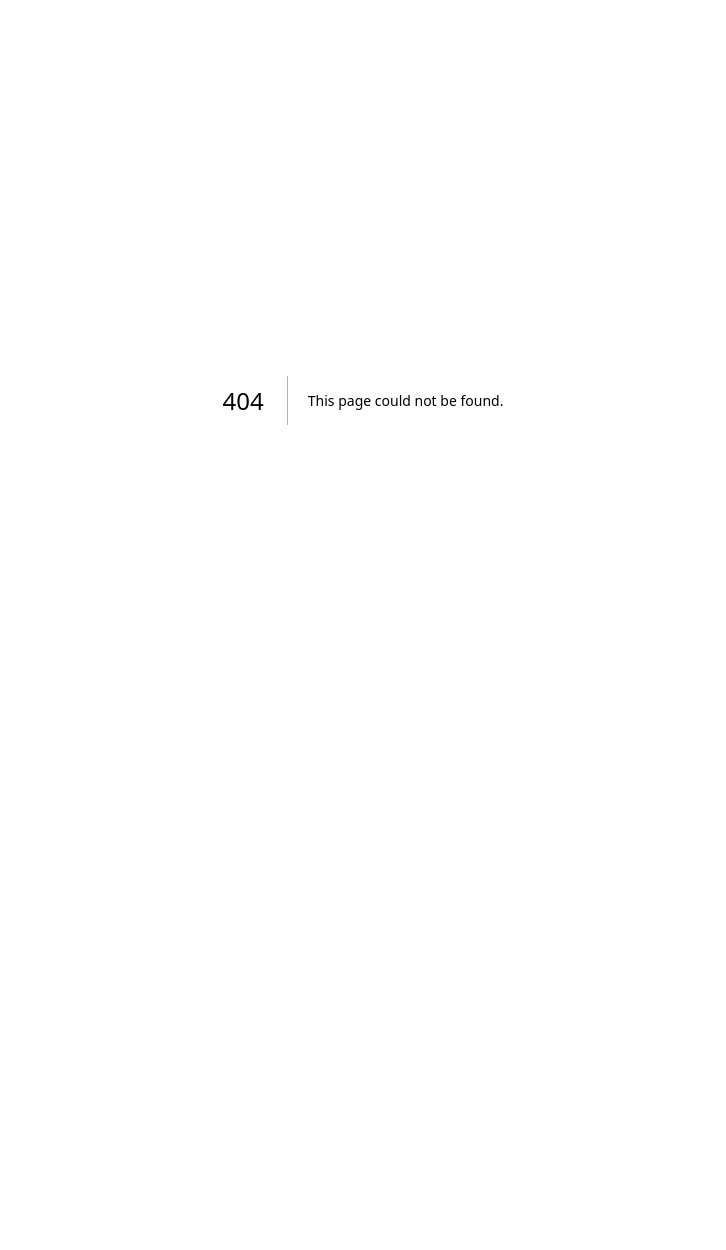
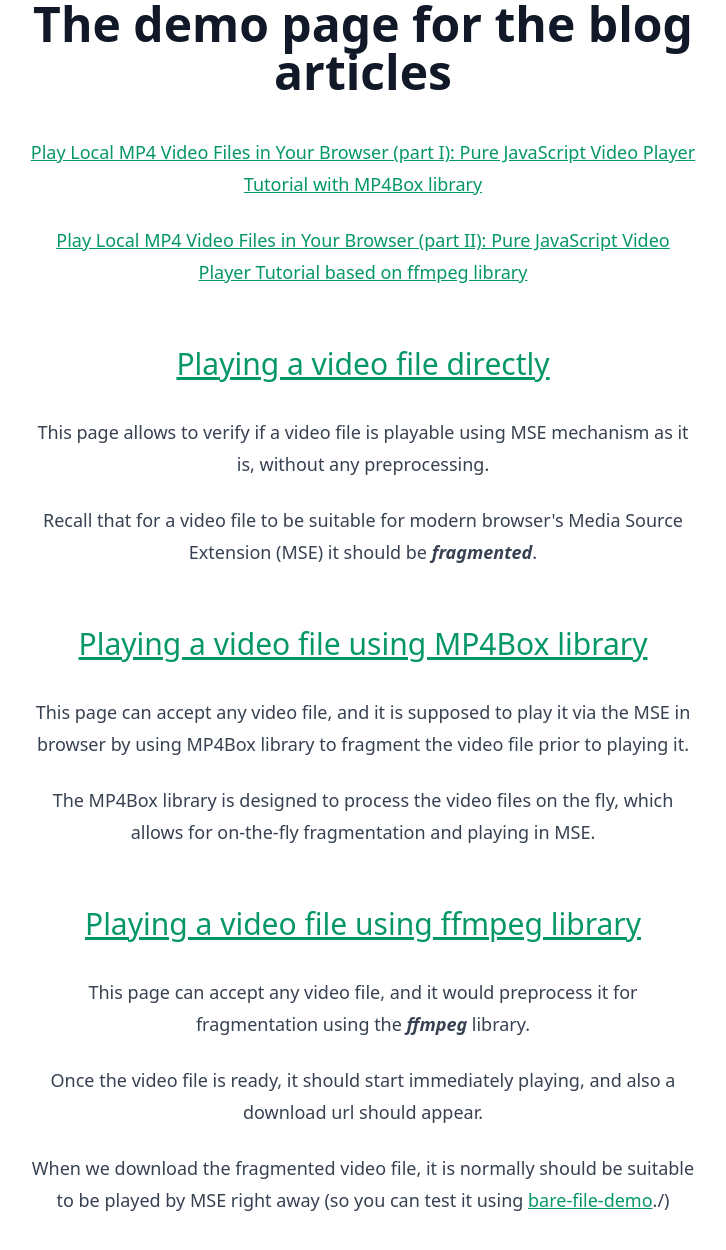
Before and after one commit to epanikas/pure-javascript-video-player-for-local-video-files, a Next.js app: page / in a window 1280 px wide. Before the commit this address had no page. Shown: the top 1250 px of the page, without its empty margins (277-1003 px from the left). Before the commit the page ends 800 px from the top, so only its background shows below. Built offline with nearby package versions, Linux system fonts and the light colour scheme.

Commit message:
added main page with links

```diff
--- /dev/null
+++ b/src/app/page.tsx
@@ -0,0 +1,61 @@
+import {JSX} from "react";
+
+export default function TestPlayVideoSegmented(): JSX.Element {
+
+    return (
+        <div className={"container text-center prose prose-emerald prose-lg dark:prose-invert mx-auto mb-10"}>
+            <h1>The demo page for the blog articles</h1>
+
+            <p>
+                <a href={"https://epanikas.hashnode.dev/play-local-mp4-video-files-in-your-browser-pure-javascript-video-player-tutorial"}>
+                    Play Local MP4 Video Files in Your Browser (part I): Pure JavaScript Video Player Tutorial with MP4Box library
+                </a>
+            </p>
+
+            <p>
+                <a href={"https://epanikas.hashnode.dev/play-local-mp4-video-files-in-your-browser-part-ii-pure-javascript-video-player-tutorial-based-on-ffmpeg-library"}>
+                    Play Local MP4 Video Files in Your Browser (part II): Pure JavaScript Video Player Tutorial based on ffmpeg library
+                </a>
+            </p>
+
+            <h2><a href={"/bare-file-demo"}>Playing a video file directly</a></h2>
+
+            <p>
+                This page allows to verify if a video file is playable using MSE mechanism as it is, without any preprocessing.
+            </p>
+
+            <p>
+                Recall that for a video file to be suitable for modern browser's Media Source Extension (MSE) it should be <i><b>fragmented</b></i>.
+            </p>
+
+            <h2><a href={"/mp4box-demo"}>Playing a video file using MP4Box library</a></h2>
+
+            <p>
+                This page can accept any video file, and it is supposed to play it via the MSE in browser by using MP4Box library to fragment the video file prior to playing it.
+            </p>
+
+            <p>
+               The MP4Box library is designed to process the video files on the fly, which allows for on-the-fly fragmentation and playing in MSE.
+            </p>
+
+            <h2><a href={"/ffmpeg-demo"}>Playing a video file using ffmpeg library</a></h2>
+
+            <p>
+                This page can accept any video file, and it would preprocess it for fragmentation using the <i><b>ffmpeg</b></i> library.
+            </p>
+
+            <p>
+               Once the video file is ready, it should start immediately playing, and also a download url should appear.
+            </p>
+
+            <p>
+               When we download the fragmented video file, it is normally should be suitable to be played by MSE right away (so you can test it using <a href={"/bare-file-demo"}>bare-file-demo</a>./)
+            </p>
+
+
+        </div>
+
+
+    )
+
+}
--- a/tailwind.config.ts
+++ b/tailwind.config.ts
@@ -13,17 +13,17 @@
         "./public/site/**/*.yaml",
     ],
 
-    theme: {
-        extend: {
-            typography: {
-                DEFAULT: {
-                    css: {
-                        maxWidth: 'unset', // add required value here
-                    }
-                }
-            }
-        },
-    },
+    // theme: {
+    //     extend: {
+    //         typography: {
+    //             DEFAULT: {
+    //                 css: {
+    //                     maxWidth: 'unset', // add required value here
+    //                 }
+    //             }
+    //         }
+    //     },
+    // },
     plugins: [
         typo.default(),
     ],
```
